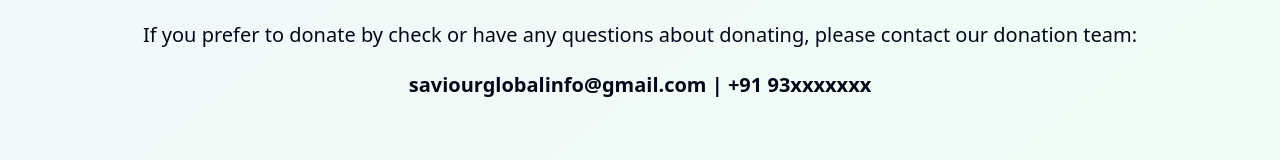
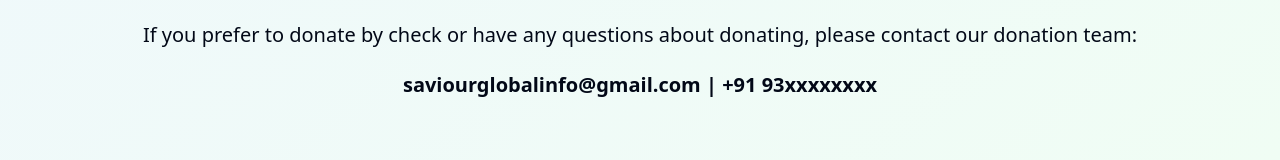
Before and after one commit to Ravikumar-2016/SaviourWeb, a Next.js app: page /donate in a window 1280 px wide. Shown: the part 910-1070 px from the top of the page. Built offline with nearby package versions, Linux system fonts and the light colour scheme; no server answers.

Commit message:
Update contact number format in donation page

```diff
--- a/src/app/donate/page.tsx
+++ b/src/app/donate/page.tsx
@@ -12,7 +12,7 @@ export default function DonatePage() {
         <div className="mt-12 text-center">
           <h2 className="text-2xl font-semibold mb-4">Other Ways to Support</h2>
           <p className="mb-4">If you prefer to donate by check or have any questions about donating, please contact our donation team:</p>
-          <p className="font-semibold">saviourglobalinfo@gmail.com | +91 93xxxxxxx</p>
+          <p className="font-semibold">saviourglobalinfo@gmail.com | +91 93xxxxxxxx</p>
         </div>
       </div>
     </div>
```
